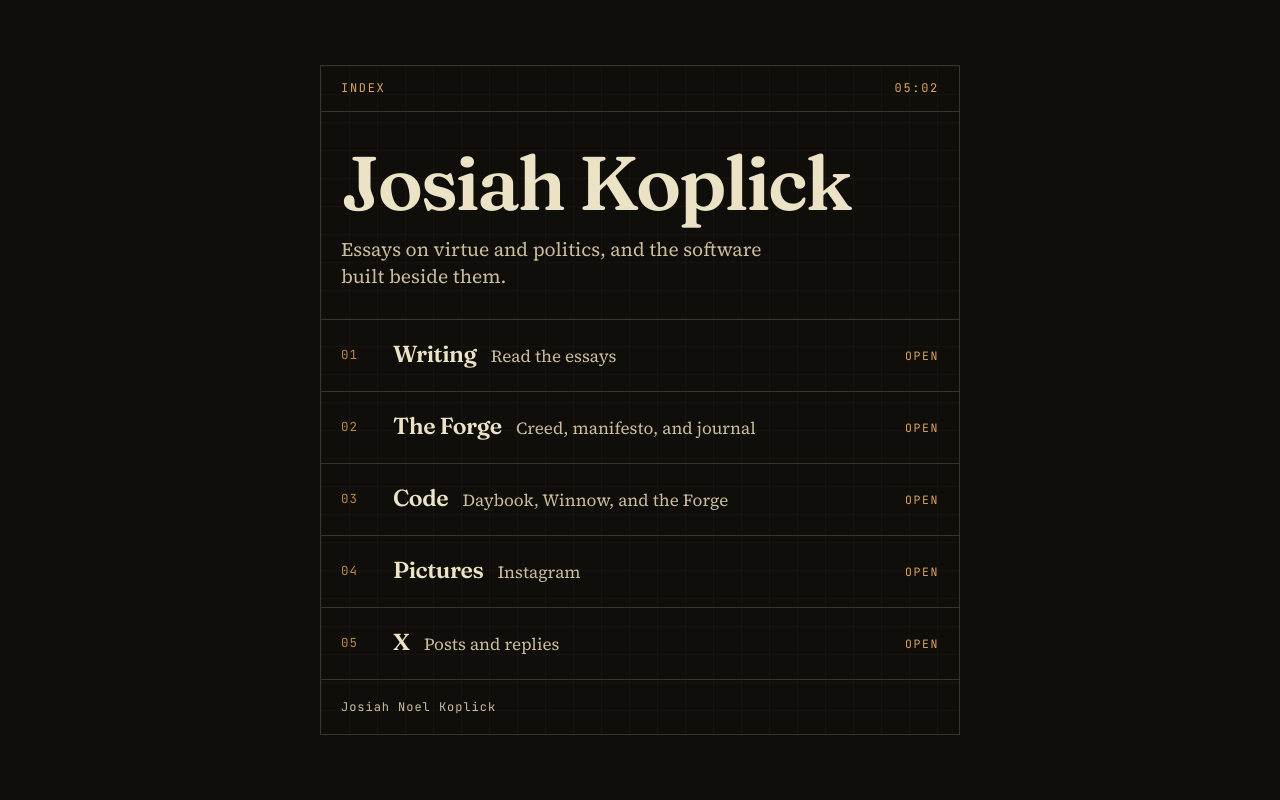
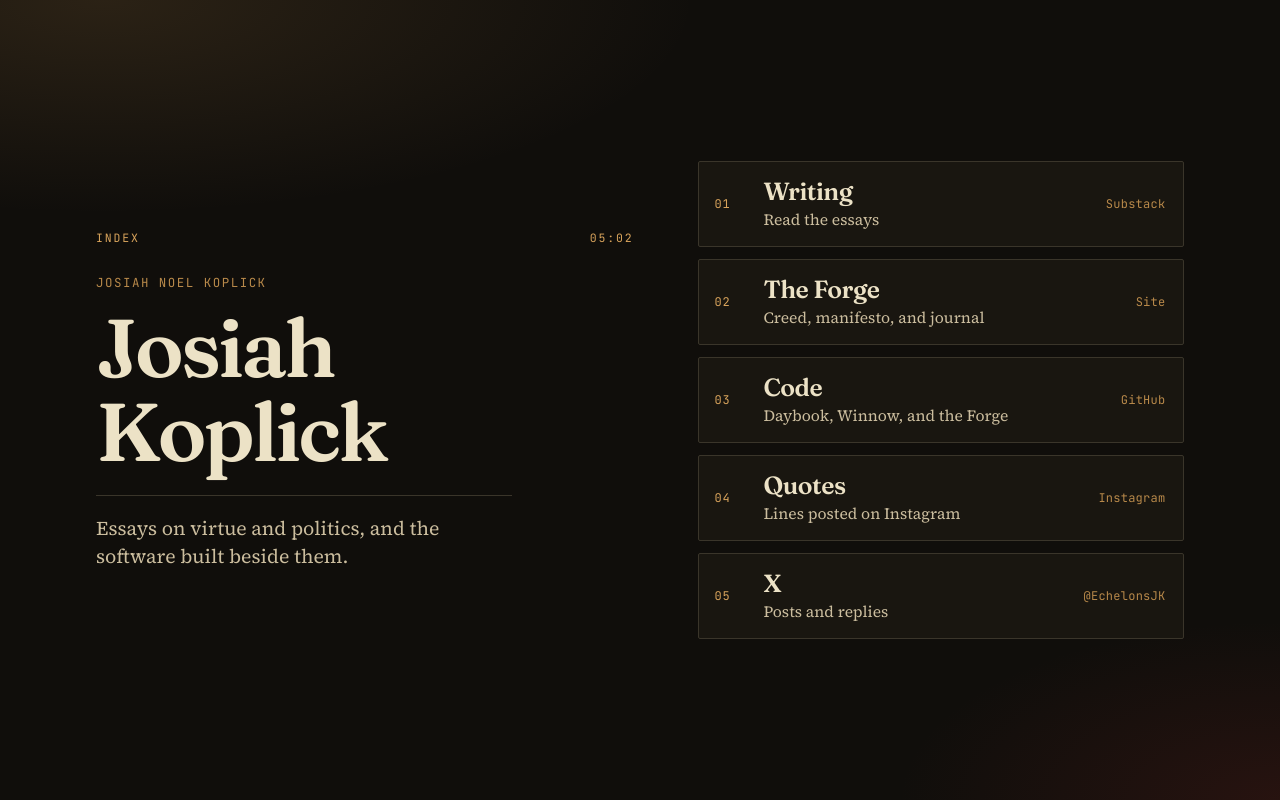
Before and after one commit to JosiahK28/josiahkoplick, a plain HTML site: page index.html in a window 1280 px wide. Drawn offline with Linux system fonts and the light colour scheme.

Commit message:
Restyle the index and rename the Instagram door to Quotes.
The name and the doors sit side by side, and the Instagram line now says what he posts there.

```diff
--- a/css/style.css
+++ b/css/style.css
@@ -1,10 +1,11 @@
 /* Josiah Koplick — house index.
-   Same iron, parchment, and gold as The Hidden Forge.
-   The frame is the instrument. The doors are plain language. */
+   Iron, parchment, and gold, shared with The Hidden Forge.
+   Name on the left. Doors on the right. Plain language throughout. */
 
 :root {
   --ink: #100e0b;
-  --ink-soft: #1a160f;
+  --ink-card: #1b1711;
+  --ink-card-hot: #241e16;
   --parchment: #ece2c6;
   --parchment-soft: #cbbd9e;
   --gold: #b8894a;
@@ -24,7 +25,11 @@ html {
 
 body {
   margin: 0;
-  background: var(--ink);
+  min-height: 100dvh;
+  background:
+    radial-gradient(80% 46% at 8% 0%, rgba(184, 137, 74, 0.16), transparent 58%),
+    radial-gradient(48% 36% at 100% 100%, rgba(122, 36, 32, 0.22), transparent 62%),
+    var(--ink);
   color: var(--parchment);
   font-family: var(--body);
   font-size: 1.0625rem;
@@ -46,148 +51,156 @@ body {
 
 .skip:focus { top: 1rem; }
 
-.wrap {
+.stage {
   min-height: 100dvh;
   display: flex;
   flex-direction: column;
   padding:
-    max(1.25rem, env(safe-area-inset-top))
+    max(1.5rem, env(safe-area-inset-top))
     max(1.25rem, env(safe-area-inset-right))
-    max(1.25rem, env(safe-area-inset-bottom))
+    max(1.5rem, env(safe-area-inset-bottom))
     max(1.25rem, env(safe-area-inset-left));
 }
 
-.panel {
-  width: min(40rem, 100%);
+.wrap {
+  width: min(68rem, 100%);
   margin: auto;
-  border: 1px solid var(--iron);
-  background-color: var(--ink);
-  background-image:
-    linear-gradient(rgba(184, 137, 74, 0.045) 1px, transparent 1px),
-    linear-gradient(90deg, rgba(184, 137, 74, 0.045) 1px, transparent 1px);
-  background-size: 28px 28px;
+  display: grid;
+  grid-template-columns: minmax(0, 1.05fr) minmax(0, 0.95fr);
+  gap: clamp(2rem, 5vw, 4.5rem);
+  align-items: center;
 }
-
-.status,
-.intro,
-.colophon { padding-left: 1.25rem; padding-right: 1.25rem; }
 
 .status {
   display: flex;
   justify-content: space-between;
   gap: 1rem;
-  margin: 0;
-  padding-top: 0.85rem;
-  padding-bottom: 0.85rem;
-  border-bottom: 1px solid var(--iron);
+  margin: 0 0 1.75rem;
   color: var(--gold-bright);
   font-family: var(--mono);
-  font-size: 0.75rem;
-  letter-spacing: 0.14em;
+  font-size: 0.72rem;
+  letter-spacing: 0.16em;
   text-transform: uppercase;
 }
 
-.intro { padding-top: 2.25rem; padding-bottom: 1.75rem; }
+.kicker {
+  margin: 0 0 0.85rem;
+  color: var(--gold);
+  font-family: var(--mono);
+  font-size: 0.78rem;
+  letter-spacing: 0.12em;
+  text-transform: uppercase;
+}
 
 h1 {
   margin: 0;
+  max-width: 8ch;
   font-family: var(--display);
-  font-size: clamp(3.1rem, 8vw, 4.75rem);
+  font-size: clamp(3.4rem, 6.4vw, 5.6rem);
   font-weight: 600;
-  letter-spacing: -0.03em;
-  line-height: 0.92;
+  letter-spacing: -0.035em;
+  line-height: 1.02;
   text-wrap: balance;
 }
 
 .lede {
-  max-width: 28rem;
-  margin: 1.1rem 0 0;
+  max-width: 26rem;
+  margin: 1.35rem 0 0;
+  padding-top: 1.15rem;
+  border-top: 1px solid var(--iron);
   color: var(--parchment-soft);
-  font-size: 1.2rem;
+  font-size: 1.22rem;
   line-height: 1.45;
   text-wrap: pretty;
 }
 
+#places {
+  display: flex;
+  flex-direction: column;
+  gap: 0.7rem;
+}
+
 .door {
   display: grid;
-  grid-template-columns: 2.4rem 1fr auto;
+  grid-template-columns: 2.2rem minmax(0, 1fr) auto;
   gap: 0.85rem;
   align-items: center;
-  min-height: 4.5rem;
-  padding: 0.95rem 1.25rem;
-  border-top: 1px solid var(--iron);
+  min-height: 5rem;
+  padding: 0.95rem 1.1rem 0.95rem 1rem;
+  border: 1px solid var(--iron);
+  border-radius: 2px;
+  background: rgba(27, 23, 17, 0.92);
   color: inherit;
   text-decoration: none;
-  transition: background-color 160ms ease;
+  transition: border-color 160ms ease, background-color 160ms ease, transform 160ms ease;
   -webkit-tap-highlight-color: transparent;
 }
 
-.door:hover { background: rgba(236, 226, 198, 0.04); }
+.door:hover {
+  border-color: var(--gold);
+  background: var(--ink-card-hot);
+  transform: translateX(4px);
+}
 
 .door:focus-visible {
   outline: 2px solid var(--gold-bright);
-  outline-offset: -2px;
-  background: rgba(236, 226, 198, 0.04);
+  outline-offset: 3px;
+  border-color: var(--gold);
+  background: var(--ink-card-hot);
 }
 
 .idx {
-  color: var(--gold);
+  color: var(--gold-bright);
   font-family: var(--mono);
-  font-size: 0.78rem;
-  letter-spacing: 0.08em;
+  font-size: 0.75rem;
+  letter-spacing: 0.06em;
 }
 
 .copy {
   display: flex;
-  flex-wrap: wrap;
-  align-items: baseline;
-  gap: 0.2rem 0.9rem;
+  flex-direction: column;
+  gap: 0.15rem;
   min-width: 0;
 }
 
 .title {
   font-family: var(--display);
-  font-size: 1.45rem;
+  font-size: 1.55rem;
   font-weight: 600;
   letter-spacing: -0.02em;
-  line-height: 1.1;
+  line-height: 1.15;
 }
 
-.note { color: var(--parchment-soft); }
+.note {
+  color: var(--parchment-soft);
+  font-size: 0.98rem;
+}
 
 .go {
-  color: var(--gold-bright);
+  color: var(--gold);
   font-family: var(--mono);
-  font-size: 0.72rem;
-  letter-spacing: 0.14em;
-  text-transform: uppercase;
+  font-size: 0.75rem;
+  letter-spacing: 0.02em;
 }
 
-.colophon {
-  margin: 0;
-  padding-top: 1.1rem;
-  padding-bottom: 1.15rem;
-  border-top: 1px solid var(--iron);
-  color: var(--parchment-soft);
-  font-family: var(--mono);
-  font-size: 0.75rem;
-  letter-spacing: 0.08em;
-}
+@media (max-width: 52rem) {
+  .wrap {
+    grid-template-columns: 1fr;
+    gap: 2rem;
+  }
 
-@media (max-width: 36rem) {
-  .status,
-  .intro,
-  .colophon { padding-left: 1rem; padding-right: 1rem; }
-
-  .door { padding-left: 1rem; padding-right: 1rem; }
+  h1 { max-width: none; }
 
   .go { display: none; }
+
+  .door { grid-template-columns: 2.2rem minmax(0, 1fr); }
 }
 
 @media (prefers-reduced-motion: reduce) {
   html { scroll-behavior: auto; }
 
-  .door { transition: none; }
+  .door,
+  .door:hover { transition: none; transform: none; }
 }
 
 @media print {
@@ -195,16 +208,17 @@ h1 {
   .go,
   .skip { display: none; }
 
-  body,
-  .panel {
-    background: #fff;
-    color: #111;
-  }
+  body { background: #fff; color: #111; }
 
+  .kicker,
   .lede,
   .note,
-  .colophon,
   .idx { color: #333; }
+
+  .door {
+    background: #fff;
+    border-color: #ccc;
+  }
 
   a { color: inherit; text-decoration: none; }
 }
--- a/index.html
+++ b/index.html
@@ -39,13 +39,14 @@
 </head>
 <body>
 <a class="skip" href="#places">Skip to the doors</a>
-<div class="wrap">
-  <main class="panel">
-    <p class="status">
-      <span>Index</span>
-      <time id="clock"></time>
-    </p>
-    <header class="intro">
+<div class="stage">
+  <div class="wrap">
+    <header class="mast">
+      <p class="status">
+        <span>Index</span>
+        <time id="clock"></time>
+      </p>
+      <p class="kicker">Josiah Noel Koplick</p>
       <h1>Josiah Koplick</h1>
       <p class="lede">Essays on virtue and politics, and the software built beside them.</p>
     </header>
@@ -56,7 +57,7 @@
           <span class="title">Writing</span>
           <span class="note">Read the essays</span>
         </span>
-        <span class="go" aria-hidden="true">Open</span>
+        <span class="go" aria-hidden="true">Substack</span>
       </a>
       <a class="door" href="https://josiahk28.github.io/hidden-forge/">
         <span class="idx" aria-hidden="true">02</span>
@@ -64,7 +65,7 @@
           <span class="title">The Forge</span>
           <span class="note">Creed, manifesto, and journal</span>
         </span>
-        <span class="go" aria-hidden="true">Open</span>
+        <span class="go" aria-hidden="true">Site</span>
       </a>
       <a class="door" href="https://github.com/JosiahK28">
         <span class="idx" aria-hidden="true">03</span>
@@ -72,15 +73,15 @@
           <span class="title">Code</span>
           <span class="note">Daybook, Winnow, and the Forge</span>
         </span>
-        <span class="go" aria-hidden="true">Open</span>
+        <span class="go" aria-hidden="true">GitHub</span>
       </a>
       <a class="door" href="https://www.instagram.com/s1ah_28/">
         <span class="idx" aria-hidden="true">04</span>
         <span class="copy">
-          <span class="title">Pictures</span>
-          <span class="note">Instagram</span>
+          <span class="title">Quotes</span>
+          <span class="note">Lines posted on Instagram</span>
         </span>
-        <span class="go" aria-hidden="true">Open</span>
+        <span class="go" aria-hidden="true">Instagram</span>
       </a>
       <a class="door" href="https://x.com/EchelonsJK">
         <span class="idx" aria-hidden="true">05</span>
@@ -88,11 +89,10 @@
           <span class="title">X</span>
           <span class="note">Posts and replies</span>
         </span>
-        <span class="go" aria-hidden="true">Open</span>
+        <span class="go" aria-hidden="true">@EchelonsJK</span>
       </a>
     </nav>
-    <p class="colophon">Josiah Noel Koplick</p>
-  </main>
+  </div>
 </div>
 <script src="js/clock.js"></script>
 </body>
```
